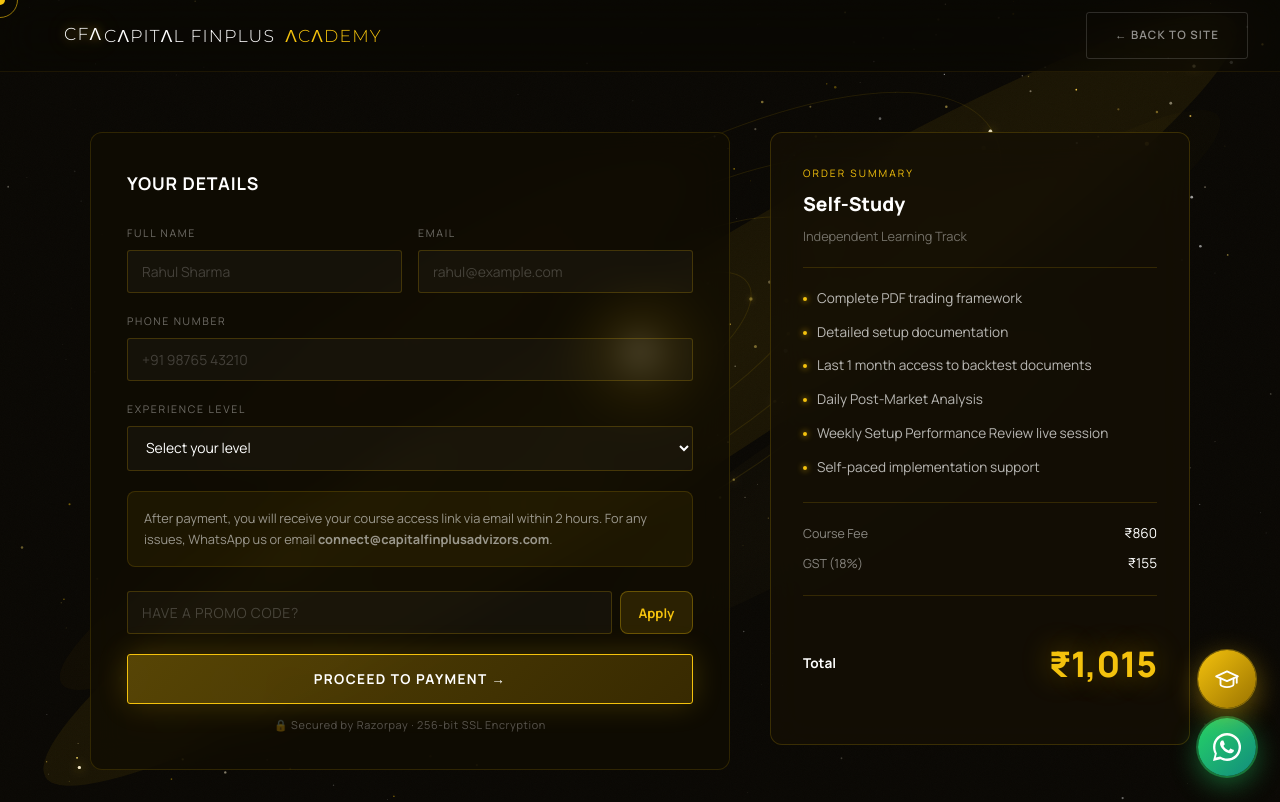
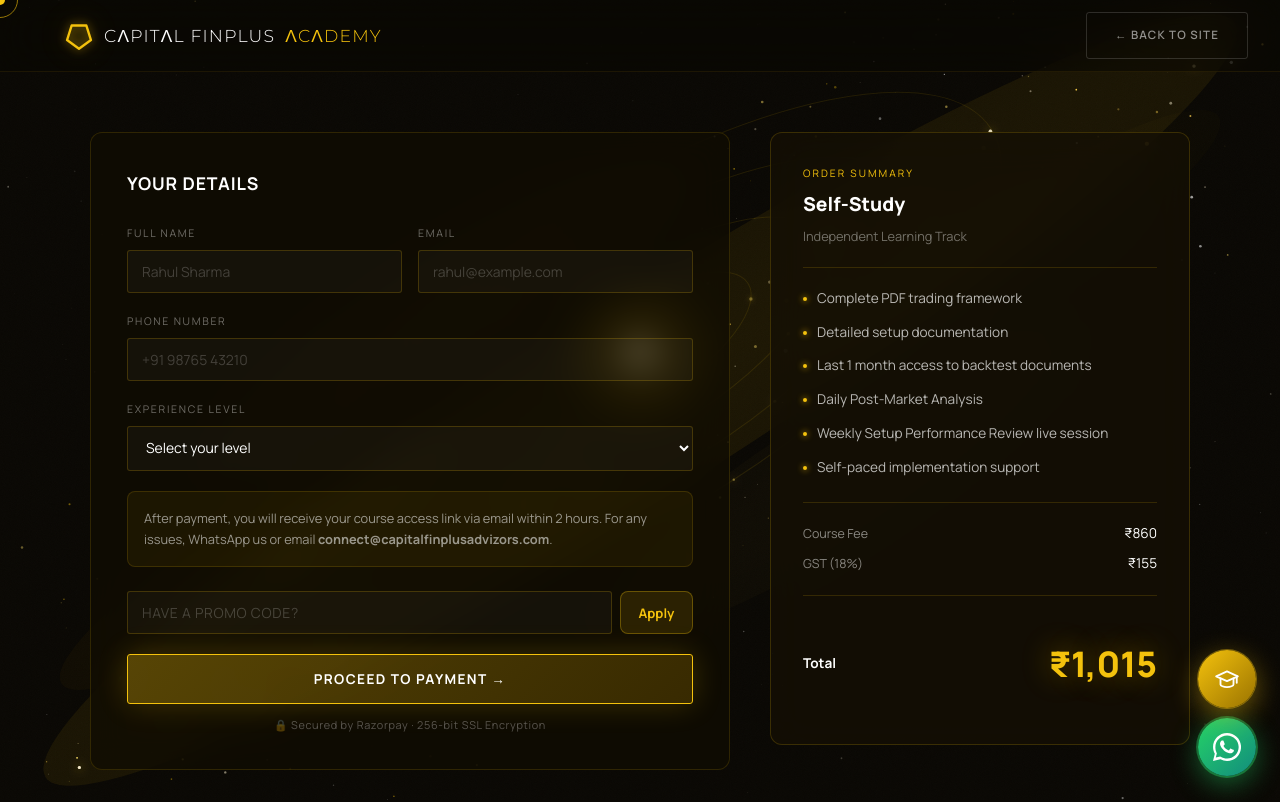
Before and after one commit to kaustubh2708/capitalfinplusacademy, a website: page pages/payment.html in a window 1280 px wide. Shown: the top 802 px of the page. Drawn offline with nearby package versions, Linux system fonts and the light colour scheme; no server answers.

Commit message:
Fix payment.html nav logo: replace text div with pentagon SVG

```diff
--- a/pages/payment.html
+++ b/pages/payment.html
@@ -89,8 +89,16 @@
 <div class="content-wrapper">
 
   <nav id="navbar">
-    <a href="/" class="nav-logo">
-      <div class="nav-logo-dot">CFΛ</div>
+    <a href="/" class="nav-logo" aria-label="Capital Finplus Home">
+      <svg class="nav-logo-dot" aria-hidden="true" viewBox="0 0 40 42" fill="none" xmlns="http://www.w3.org/2000/svg">
+        <defs>
+          <filter id="cfa-glow" x="-40%" y="-40%" width="180%" height="180%">
+            <feGaussianBlur in="SourceGraphic" stdDeviation="0.8" result="blur"/>
+            <feMerge><feMergeNode in="blur"/><feMergeNode in="SourceGraphic"/></feMerge>
+          </filter>
+        </defs>
+        <polygon points="20,39 3.8,27.2 10,7.5 30,7.5 36.2,27.2" fill="rgba(244,194,13,0.07)" stroke="#F4C20D" stroke-width="3.2" stroke-linejoin="round"/>
+      </svg>
       CΛPITΛL FINPLUS<span> ΛCΛDEMY</span>
     </a>
     <div class="nav-right">
```
